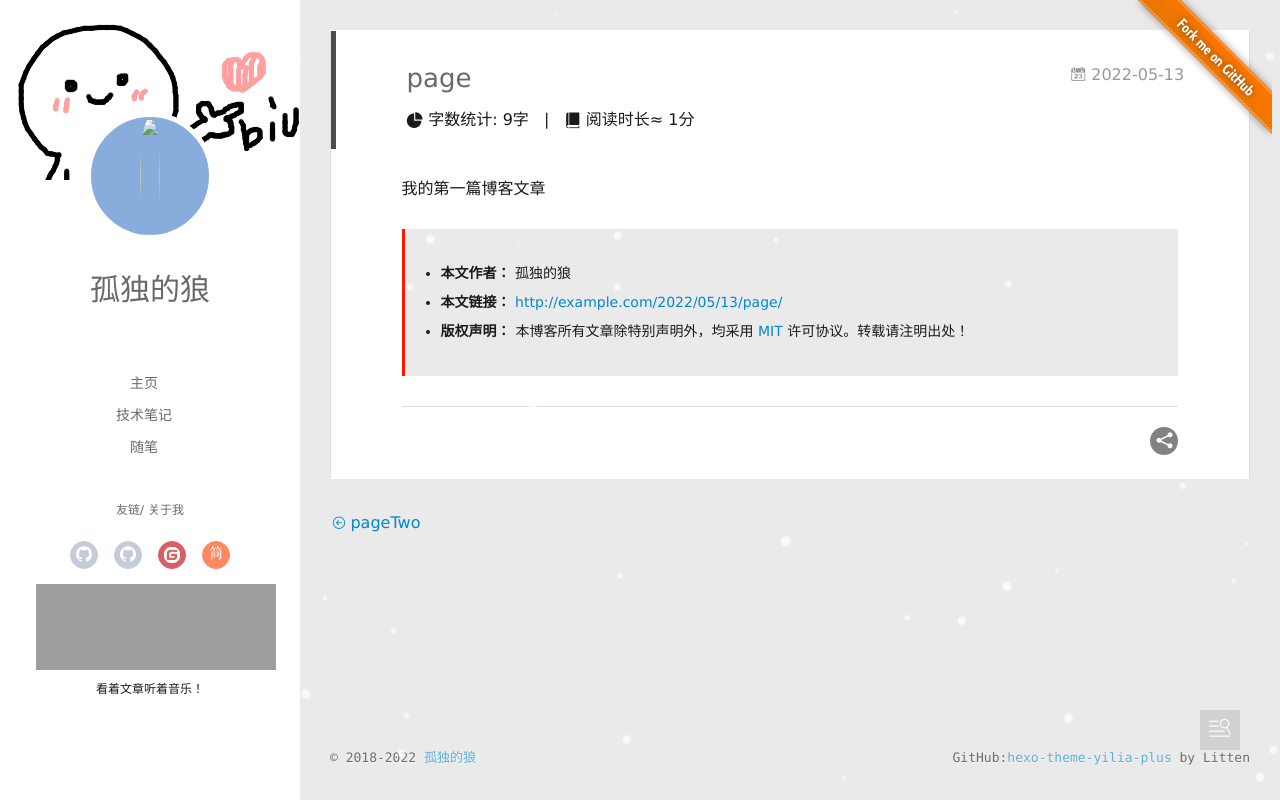
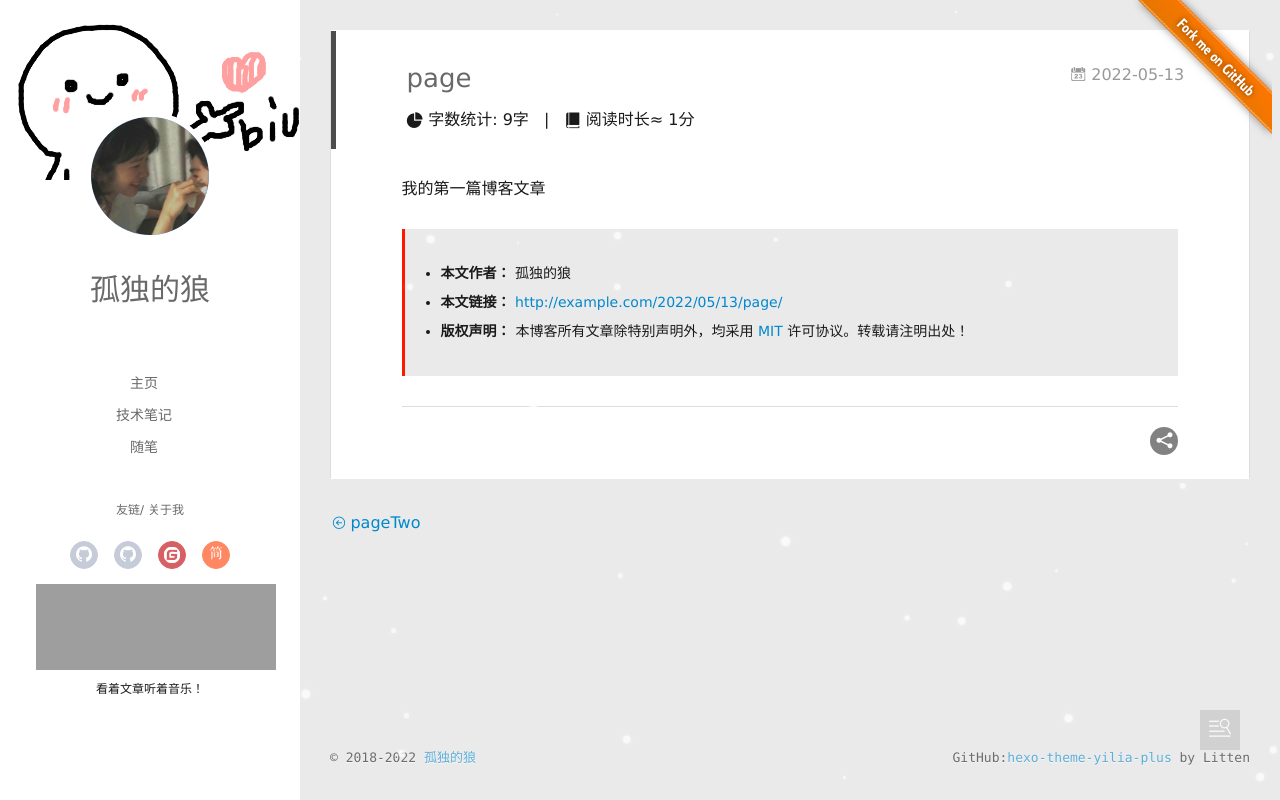
Before and after one commit to GentleYou/GentleYou.github.io, a plain HTML site: page 2022/05/13/page/index.html in a window 1280 px wide. Drawn offline with Linux system fonts and the light colour scheme; no server answers; grey boxes are pictures that could not be loaded.

Commit message:
Site updated: 2022-05-25 20:23:46

```diff
--- a/2022/05/13/page/index.html
+++ b/2022/05/13/page/index.html
@@ -79,7 +79,7 @@
 <div class="intrude-less">
 	<header id="header" class="inner">
 		<a href="/" class="profilepic">
-			<img src="/img/head.jpg" class="js-avatar">
+			<img src="/img/header_img.jpg" class="js-avatar">
 		</a>
 		<hgroup>
 			<h1 class="header-author"><a href="/">孤独的狼</a></h1>
@@ -170,7 +170,7 @@
 		<header id="header" class="inner">
 			<div class="profilepic">
 				<a href="/">
-					<img src="/img/head.jpg" class="js-avatar">
+					<img src="/img/header_img.jpg" class="js-avatar">
 				</a>
 			</div>
 			<hgroup>
@@ -543,7 +543,7 @@
               <a href="/" target="_blank"
                 class="search-title" title="记录工作和学习过程中的笔记：Vue2、Vue3、React、前端开发">
 
-                  <img src="/img/picture.jpg">
+                  <img src="/img/header_logo.jpg">
 
                 技术笔记
               </a>
```
Also changed, not shown: 2022/05/25/pageTwo/index.html (+3 -3 lines), archives/2022/05/index.html (+3 -3 lines), archives/2022/index.html (+3 -3 lines), archives/index.html (+3 -3 lines), index.html (+3 -3 lines), img/alipay.jpg (deleted), img/header_img.jpg (added), img/header_logo.jpg (added), img/weixin.png (deleted).
